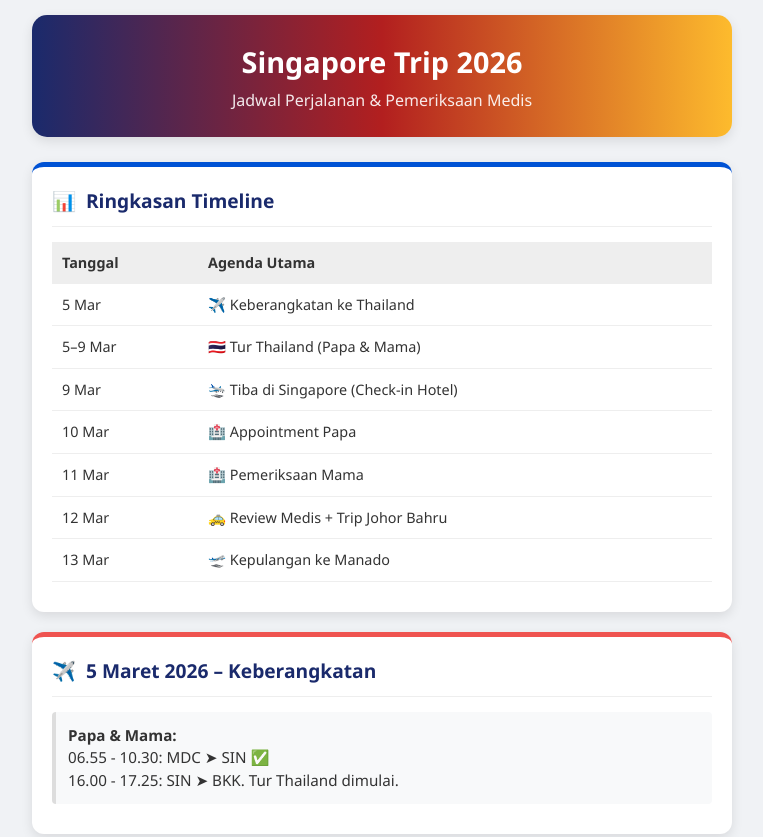
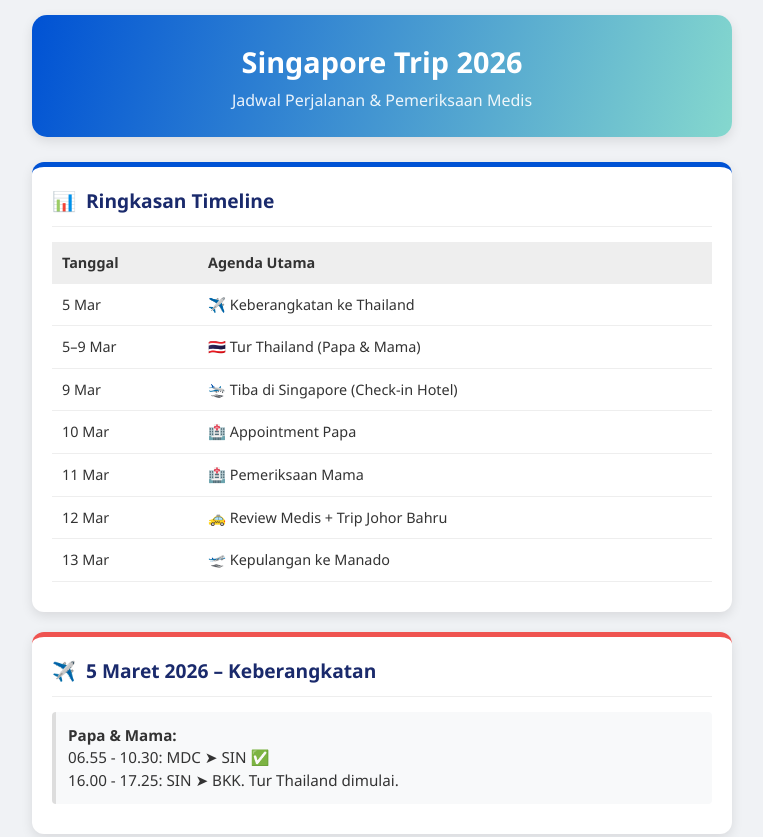
Before and after one commit to jerryst21/travel, a plain HTML site: page index.html in a window 1280 px wide. Shown: the top 837 px of the page, without its empty margins (258-1021 px from the left). Drawn offline with Linux system fonts and the light colour scheme.

Commit message:
Change header background gradient style

```diff
--- a/index.html
+++ b/index.html
@@ -25,7 +25,7 @@
 
         /* Header Style */
         .main-header {
-            background: linear-gradient(to right, #1a2a6c, #b21f1f, #fdbb2d);
+            background: linear-gradient(105deg, #0052D4 0%, #85D8CE 100%);
             color: white;
             padding: 25px 20px;
             border-radius: 15px;
```
